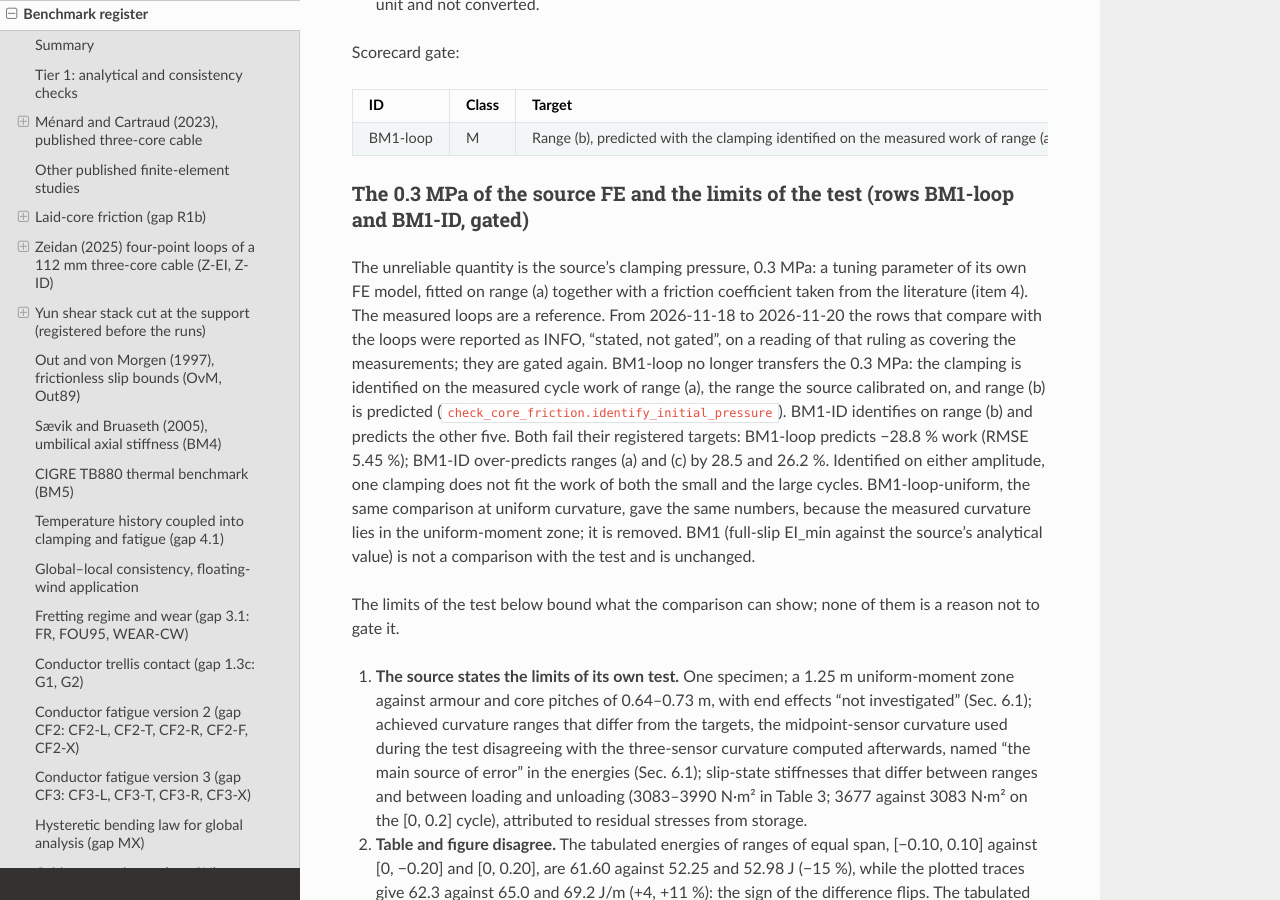
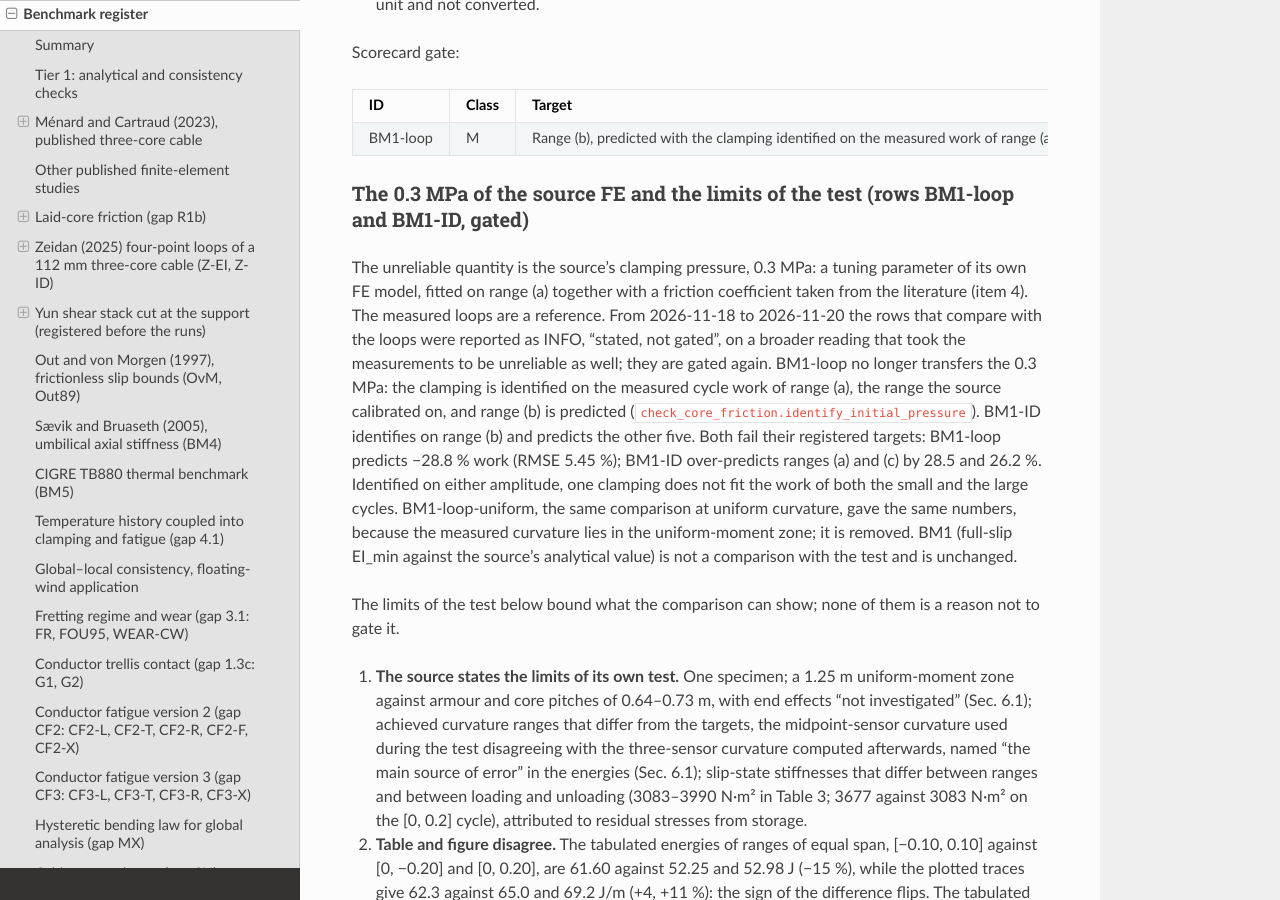
Before and after one commit to SMI-Lab-Inha/CableXSec, a Sphinx documentation site: the page built from doc/benchmarks.md, in a window 1280 px wide and 900 px high, scrolled down 6069 px. Built offline with Sphinx 7.4.7 and the Read the Docs theme 3.1.0, drawn with Linux system fonts in a browser that asks for light colours.

Commit message:
docs: name the broader reading of the Menard ruling
Signed-off-by: Jae Hoon Seo <jaehoon.seo@inha.ac.kr>

```diff
--- a/doc/benchmarks.md
+++ b/doc/benchmarks.md
@@ -249,8 +249,8 @@ The unreliable quantity is the source's clamping pressure, 0.3 MPa: a tuning
 parameter of its own FE model, fitted on range (a) together with a friction
 coefficient taken from the literature (item 4). The measured loops are a
 reference. From 2026-11-18 to 2026-11-20 the rows that compare with the loops
-were reported as INFO, "stated, not gated", on a reading of that ruling as
-covering the measurements; they are gated again. BM1-loop no longer transfers
+were reported as INFO, "stated, not gated", on a broader reading that took
+the measurements to be unreliable as well; they are gated again. BM1-loop no longer transfers
 the 0.3 MPa: the clamping is identified on the measured cycle work of range
 (a), the range the source calibrated on, and range (b) is predicted
 (`check_core_friction.identify_initial_pressure`). BM1-ID identifies on range
```
Also changed, not shown: CHANGELOG.md (+2 -2 lines).
